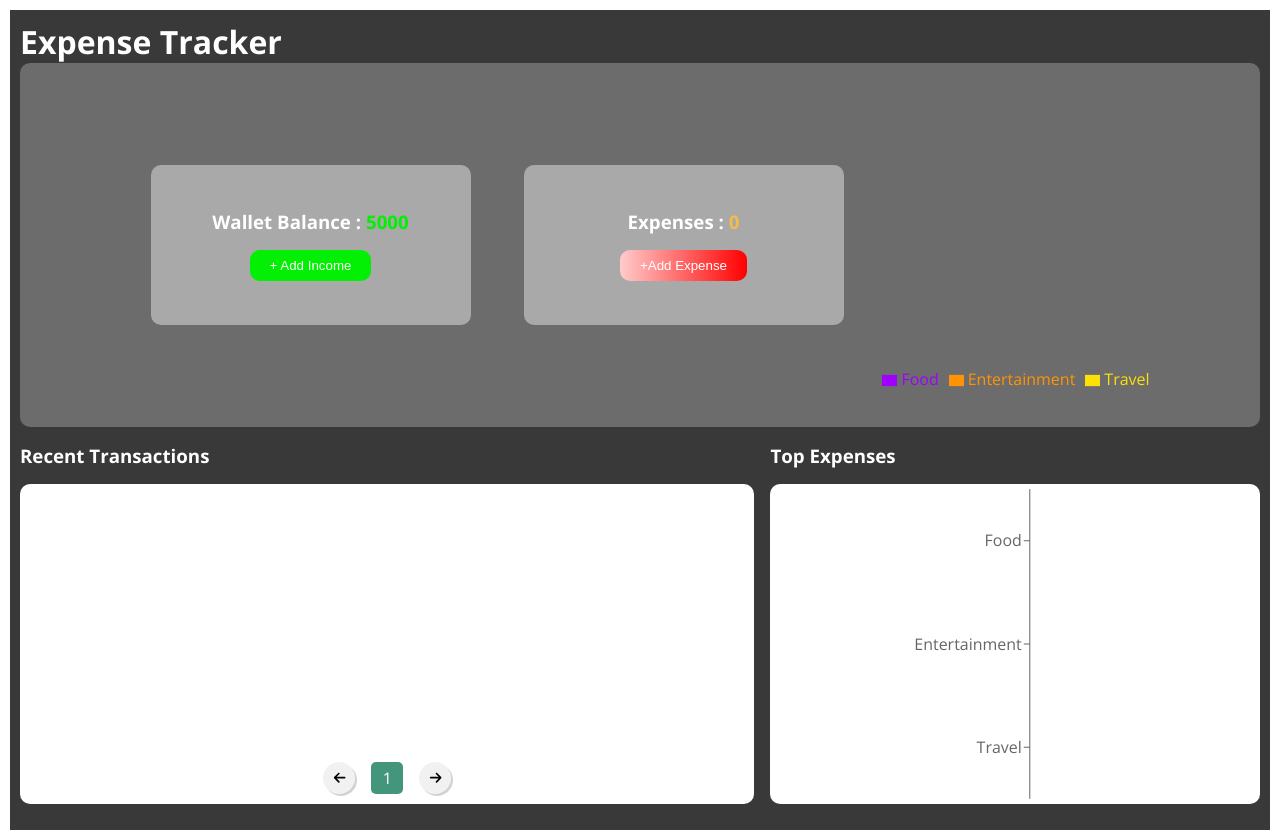
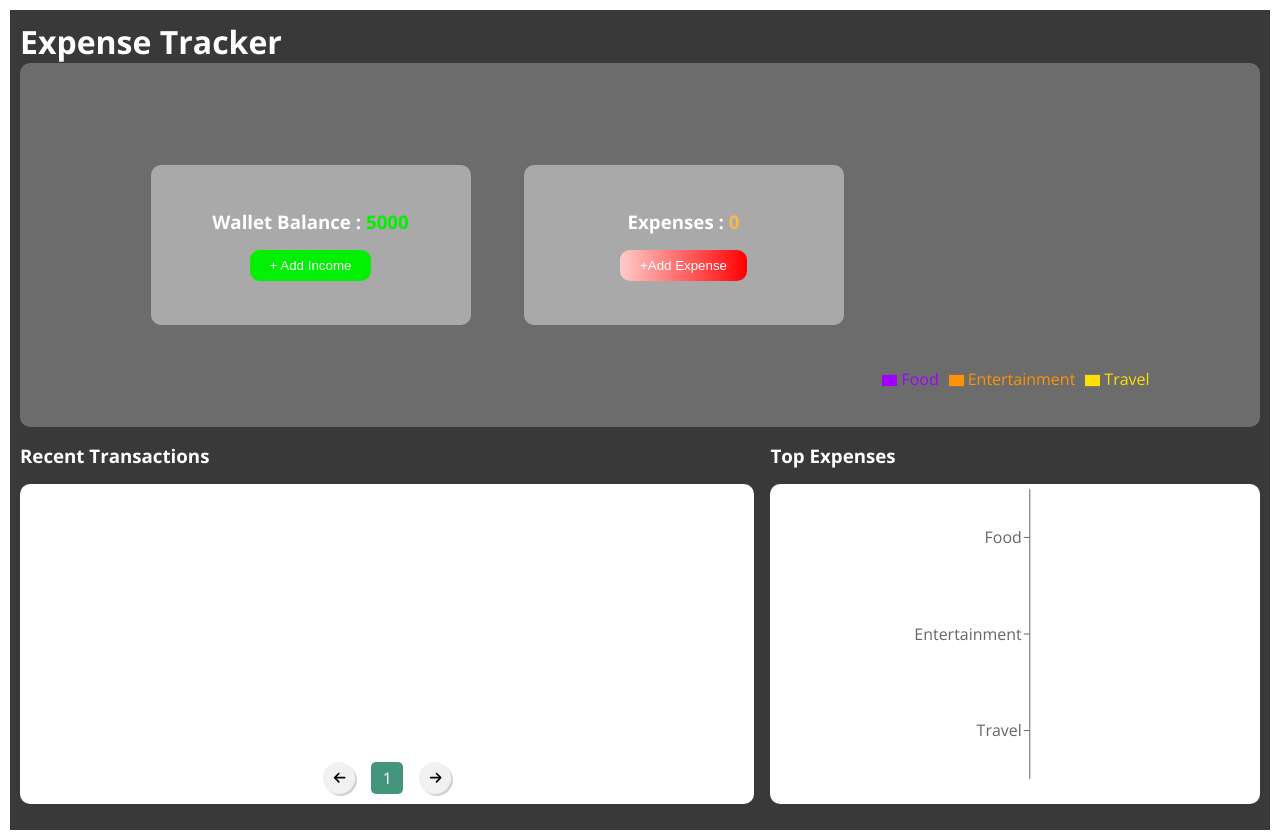
Before and after one commit to chaitu5981/expense-tracker, a React (Create React App) app: page / in a window 1280 px wide. Built offline with nearby package versions, Linux system fonts and the light colour scheme.

Commit message:
Update TopExpenses.js

```diff
--- a/src/TopExpenses.js
+++ b/src/TopExpenses.js
@@ -8,7 +8,7 @@
     <div className="top-expenses">
       <h3>Top Expenses</h3>
       <div className="bar-chart">
-        <ResponsiveContainer width="100%" height="100%" >
+        <ResponsiveContainer width="100%" height={300} >
           <BarChart
             width={500}
             height={300}
```
